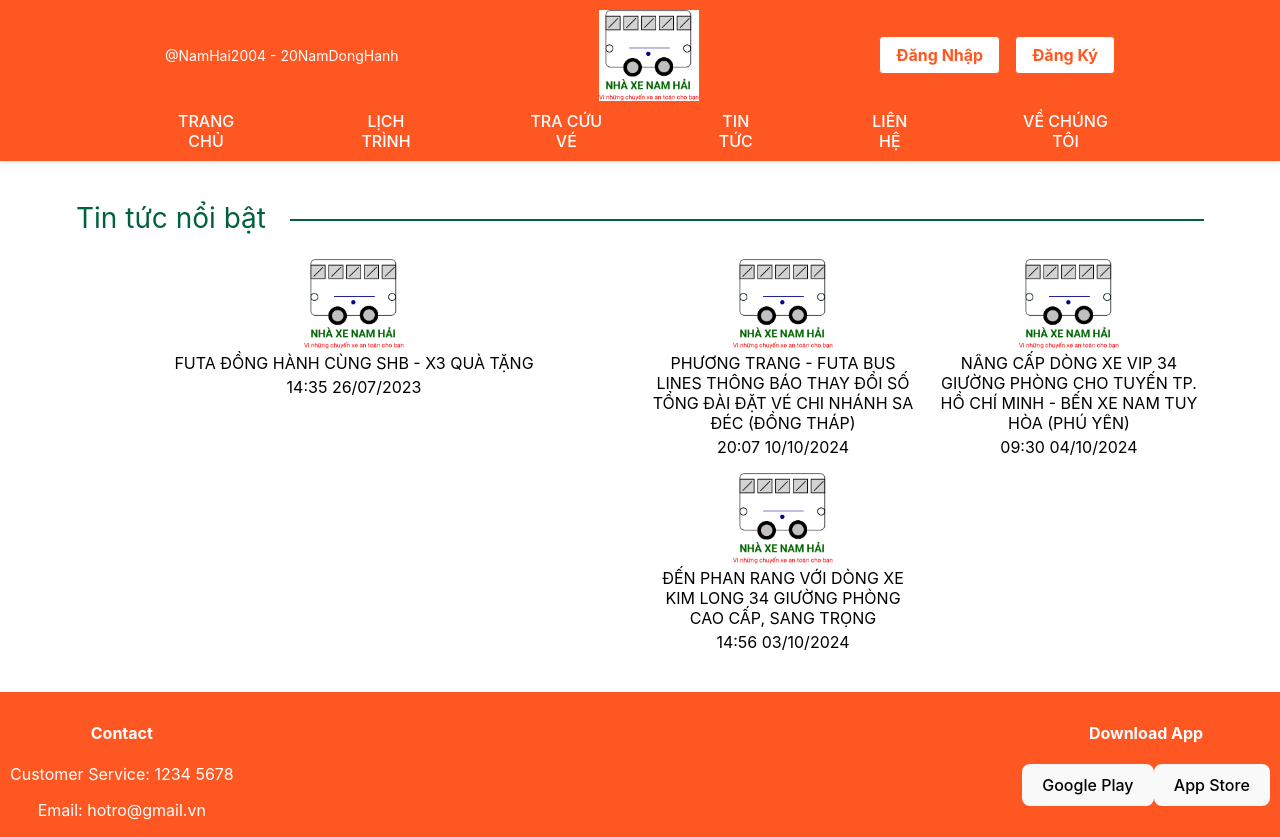
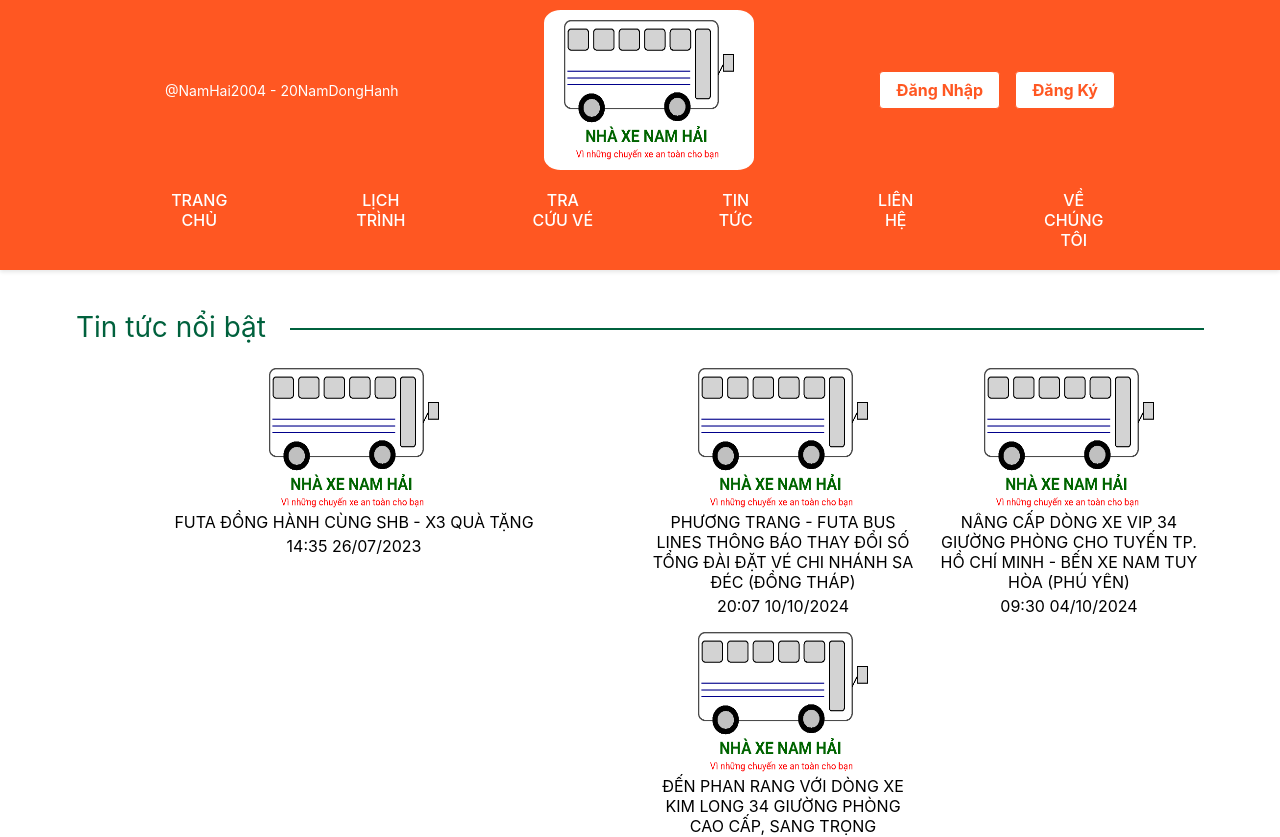
Before and after one commit to karuto1311/cnpm-, a React (Vite) app in the folder WebXeKhach/: page /news in a window 1280 px wide. Shown: the top 837 px of the page. Built offline with nearby package versions, Linux system fonts and the light colour scheme.

Commit message:
Update Navbar

```diff
--- a/WebXeKhach/src/assets/Css/Navbar.css
+++ b/WebXeKhach/src/assets/Css/Navbar.css
@@ -2,8 +2,6 @@
   background-color: #ff5722;
   box-shadow: 0 2px 4px rgba(0, 0, 0, 0.1);
   padding: 10px 165px;
-  position: sticky;
-  top: 0;
   z-index: 1000;
 }
 
@@ -25,11 +23,16 @@
   display: flex;
   justify-content: center;
   align-items: center;
+  background-color: white;
+  width: 200px;
+  height: 150px;
+  border-radius: 8%;
+  padding: 5px;
 }
 
 .logo {
-  width: 100px;
-  height: auto;
+  width: 170px;
+  height: 140px;
 }
 
 .loginbtn {
@@ -59,9 +62,10 @@
   display: flex;
   justify-content: center;
   list-style-type: none;
-  margin: 10px 0 0 0;
+  margin: 20px 0 10px 0;
   padding: 0;
-  gap: 100px;
+  gap: 115px;
+  font-size: 16px;
 }
 
 .navbar-bottom li a {
```
Also changed, not shown: WebXeKhach/src/assets/logo.png.
